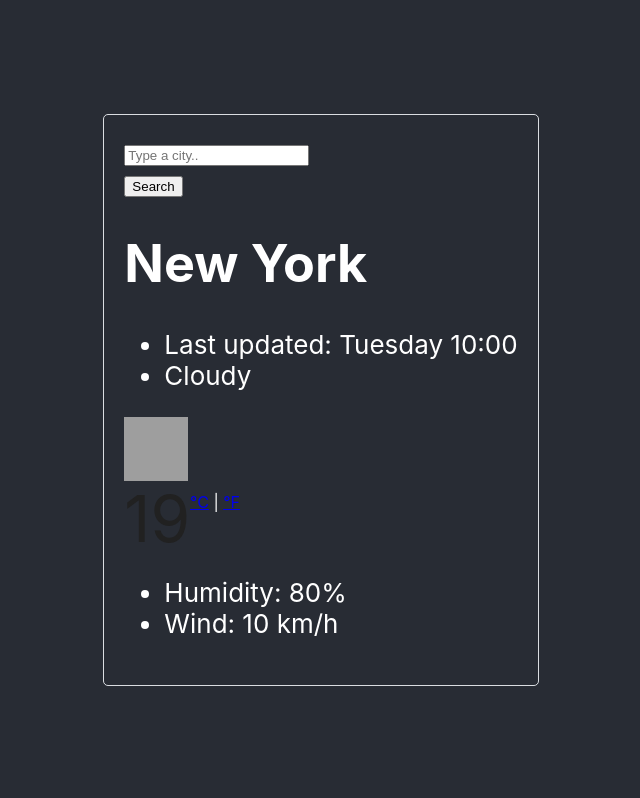
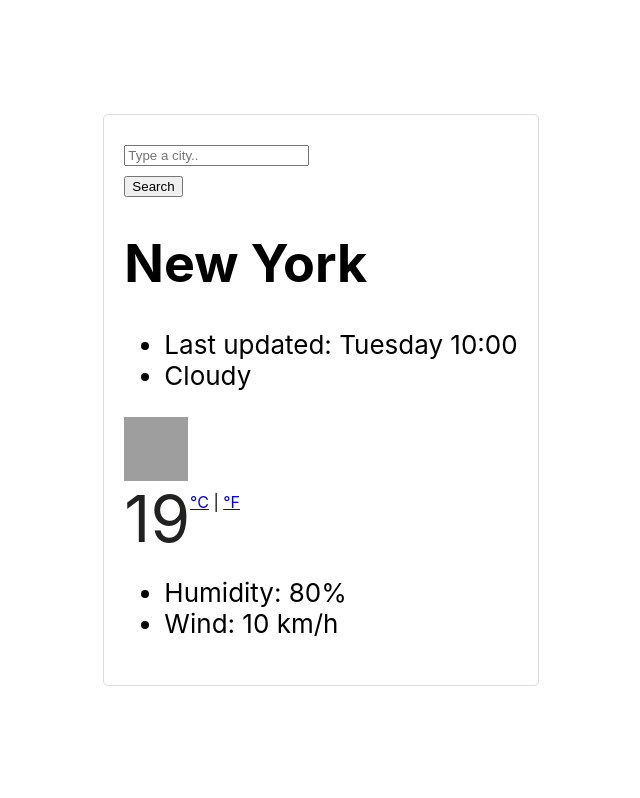
Before and after one commit to domeneack/weather-react, a React (Create React App) app: page / in a window 1280 px wide. Shown: the top 798 px of the page, without its empty margins (319-959 px from the left). Built offline with nearby package versions, Linux system fonts and the light colour scheme; grey boxes are pictures that could not be loaded.

Commit message:
changed background to white

```diff
--- a/public/index.html
+++ b/public/index.html
@@ -1,15 +1,17 @@
 <!DOCTYPE html>
 <html lang="en">
+
 <head>
   <meta charset="utf-8" />
   <link rel="icon" href="%PUBLIC_URL%/favicon.ico" />
   <meta name="viewport" content="width=device-width, initial-scale=1" />
   <meta name="theme-color" content="#000000" />
-    <meta
-      name="description"
-      content="Web site created using create-react-app"
-    />
-    <link rel="apple-touch-icon" href="%PUBLIC_URL%/logo192.png" />
+  <meta name="description" content="Web site created using create-react-app" />
+
+ <link type="stylesheet" href="https://cdn.jsdelivr.net/npm/bootstrap@5.3.0-alpha3/dist/css/bootstrap.min.css" />
+  <script src="https://cdn.jsdelivr.net/npm/bootstrap@5.3.0-alpha3/dist/js/bootstrap.bundle.min.js"></script>
+
+
   <!--
       manifest.json provides metadata used when your web app is installed on a
       user's mobile device or desktop. See https://developers.google.com/web/fundamentals/web-app-manifest/
@@ -26,6 +28,7 @@
     -->
   <title>React App</title>
 </head>
+
 <body>
   <noscript>You need to enable JavaScript to run this app.</noscript>
   <div id="root"></div>
@@ -40,4 +43,5 @@
       To create a production bundle, use `npm run build` or `yarn build`.
     -->
 </body>
+
 </html>
--- a/src/App.css
+++ b/src/App.css
@@ -12,14 +12,14 @@
 }
 
 .App-header {
-  background-color: #282c34;
+  background-color: #ffffff;
   min-height: 100vh;
   display: flex;
   flex-direction: column;
   align-items: center;
   justify-content: center;
   font-size: calc(10px + 2vmin);
-  color: white;
+  color: rgb(0, 0, 0);
 }
 
 .App-link {
```
Lines whose indentation alone changed are shown as unchanged.
